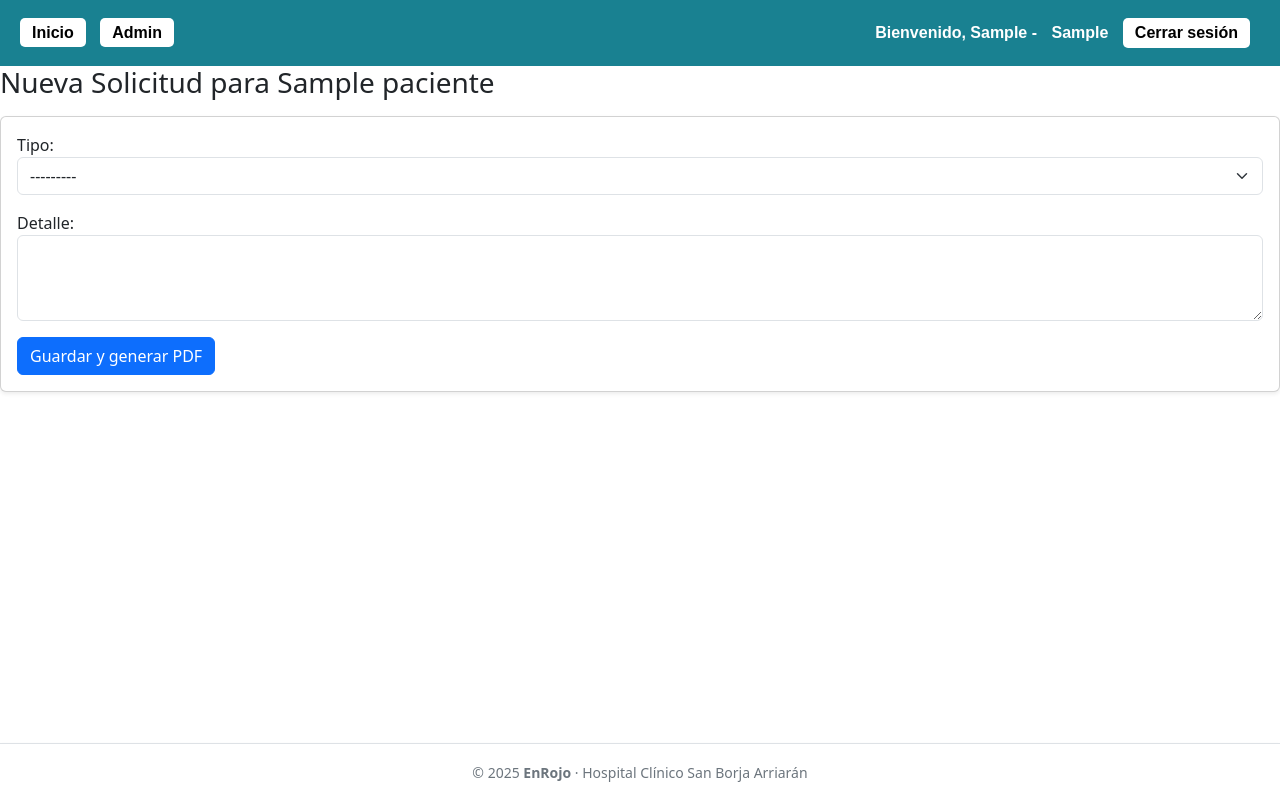
After one commit to RooNoMore/fichaclinica, a Django app: page /pacientes/pacientes/1/solicitudes/nueva/ in a window 1280 px wide. The commit adds this page. Run offline with Django 5.2, Linux system fonts and the light colour scheme; a user stored in the database is signed in; tables that the repository leaves empty hold one stand-in row (values such as "Sample post").

Commit message:
Add solicitud section with PDF generation

```diff
--- a/pacientes/forms.py
+++ b/pacientes/forms.py
@@ -81,7 +81,14 @@ class EvolucionForm(forms.ModelForm):
             }),
         }
 
-from .models import Interconsulta, SolicitudExamen, Receta, SignoVital, EvaluacionEnfermeria
+from .models import (
+    Interconsulta,
+    SolicitudExamen,
+    Receta,
+    SignoVital,
+    EvaluacionEnfermeria,
+    Solicitud,
+)
 
 class InterconsultaForm(forms.ModelForm):
     class Meta:
@@ -289,3 +296,13 @@ class EvaluacionEnfermeriaForm(forms.ModelForm):
             'fecha': forms.DateTimeInput(attrs={'type': 'datetime-local', 'class': 'form-control'}),
             'contenido': forms.Textarea(attrs={'rows': 3, 'class': 'form-control'}),
         }
+
+
+class SolicitudForm(forms.ModelForm):
+    class Meta:
+        model = Solicitud
+        fields = ['tipo', 'detalle']
+        widgets = {
+            'tipo': forms.Select(attrs={'class': 'form-select'}),
+            'detalle': forms.Textarea(attrs={'rows': 3, 'class': 'form-control'}),
+        }
--- a/pacientes/models.py
+++ b/pacientes/models.py
@@ -182,6 +182,30 @@ class SolicitudExamen(models.Model):
         return [e for e in self.examenes.splitlines() if e]
 
 
+class Solicitud(models.Model):
+    TIPO_CHOICES = [
+        ("pabellon", "Solicitud de Pabellón"),
+        ("transfusion", "Solicitud de Transfusión"),
+        ("traslado", "Solicitud de Traslado"),
+        ("certificado", "Certificado Médico"),
+    ]
+
+    paciente = models.ForeignKey(
+        "Paciente", on_delete=models.CASCADE, related_name="solicitudes"
+    )
+    solicitante = models.ForeignKey(
+        PerfilUsuario,
+        on_delete=models.PROTECT,
+        related_name="solicitudes_generadas",
+    )
+    tipo = models.CharField(max_length=20, choices=TIPO_CHOICES)
+    detalle = models.TextField(blank=True)
+    fecha_solicitud = models.DateTimeField(auto_now_add=True)
+
+    def __str__(self):
+        return f"{self.get_tipo_display()} - {self.paciente.nombre}"
+
+
 class Receta(models.Model):
     paciente = models.ForeignKey('Paciente', on_delete=models.CASCADE, related_name='recetas')
     medico = models.ForeignKey(PerfilUsuario, on_delete=models.PROTECT, related_name='recetas_emitidas')
--- /dev/null
+++ b/pacientes/templates/pacientes/crear_solicitud.html
@@ -0,0 +1,14 @@
+{% extends 'base.html' %}
+
+{% block content %}
+<h3 class="mb-3">Nueva Solicitud para {{ paciente.nombre }}</h3>
+<div class="card shadow-sm">
+    <div class="card-body">
+        <form method="post">
+            {% csrf_token %}
+            {{ form.as_p }}
+            <button type="submit" class="btn btn-primary">Guardar y generar PDF</button>
+        </form>
+    </div>
+</div>
+{% endblock %}
--- a/pacientes/urls.py
+++ b/pacientes/urls.py
@@ -15,6 +15,8 @@ urlpatterns = [
         views.imprimir_solicitud_examen,
         name='imprimir_solicitud_examen',
     ),
+    path('pacientes/<int:paciente_id>/solicitudes/nueva/', views.crear_solicitud, name='crear_solicitud'),
+    path('solicitudes/<int:solicitud_id>/pdf/', views.imprimir_solicitud, name='imprimir_solicitud'),
     path('pacientes/<int:paciente_id>/receta/', views.crear_receta, name='crear_receta'),
     path('pacientes/<int:paciente_id>/epicrisis/nueva/', views.crear_epicrisis, name='crear_epicrisis'),
     path('episodios/<int:episodio_id>/', views.detalle_episodio, name='detalle_episodio'),
--- a/pacientes/views.py
+++ b/pacientes/views.py
@@ -31,6 +31,7 @@ from .forms import (
     IndicacionForm,
     SignoVitalForm,
     EvaluacionEnfermeriaForm,
+    SolicitudForm,
 )
 from .models import (
     Cama,
@@ -48,6 +49,7 @@ from .models import (
     SignoVital,
     EvaluacionEnfermeria,
     SolicitudExamen,
+    Solicitud,
 )
 
 @login_required
@@ -388,6 +390,51 @@ def imprimir_solicitud_examen(request, solicitud_id):
     response[
         "Content-Disposition"
     ] = f"attachment; filename=examenes_{solicitud.paciente.id}_{solicitud.id}.pdf"
+    return response
+
+
+@login_required
+def crear_solicitud(request, paciente_id):
+    paciente = get_object_or_404(Paciente, id=paciente_id)
+    if request.method == "POST":
+        form = SolicitudForm(request.POST)
+        if form.is_valid():
+            solicitud = form.save(commit=False)
+            solicitud.paciente = paciente
+            solicitud.solicitante = request.user.perfilusuario
+            solicitud.save()
+
+            context = {"paciente": paciente, "solicitud": solicitud}
+            html_string = render_to_string(
+                "pacientes/solicitud_pdf.html", context
+            )
+            pdf = HTML(string=html_string, base_url=request.build_absolute_uri()).write_pdf()
+
+            response = HttpResponse(pdf, content_type="application/pdf")
+            response[
+                "Content-Disposition"
+            ] = f"attachment; filename=solicitud_{solicitud.id}.pdf"
+            return response
+    else:
+        form = SolicitudForm()
+
+    return render(
+        request, "pacientes/crear_solicitud.html", {"form": form, "paciente": paciente}
+    )
+
+
+@login_required
+def imprimir_solicitud(request, solicitud_id):
+    solicitud = get_object_or_404(Solicitud, id=solicitud_id)
+    context = {"paciente": solicitud.paciente, "solicitud": solicitud}
+    html_string = render_to_string(
+        "pacientes/solicitud_pdf.html", context
+    )
+    pdf = HTML(string=html_string, base_url=request.build_absolute_uri()).write_pdf()
+    response = HttpResponse(pdf, content_type="application/pdf")
+    response[
+        "Content-Disposition"
+    ] = f"attachment; filename=solicitud_{solicitud.id}.pdf"
     return response
 
 @login_required
```
Also changed, not shown: pacientes/admin.py (+12 -1 lines), pacientes/templates/pacientes/detalle_paciente.html (+22 -0 lines), pacientes/templates/pacientes/solicitud_pdf.html (added, +22 -0 lines), pacientes/migrations/0008_solicitud.py (added).
